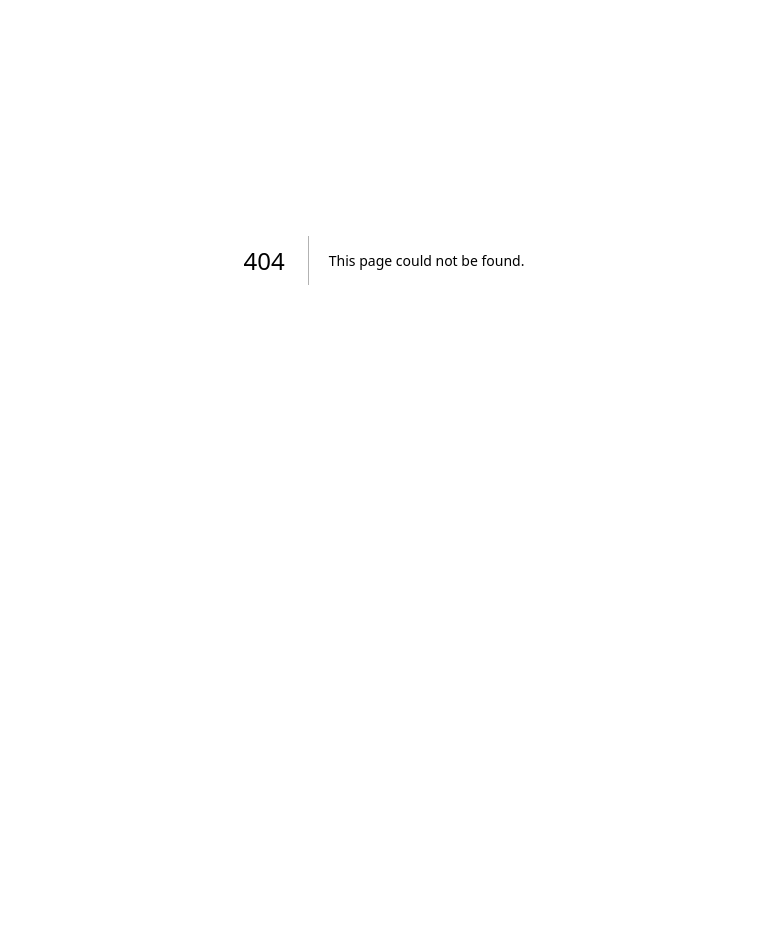
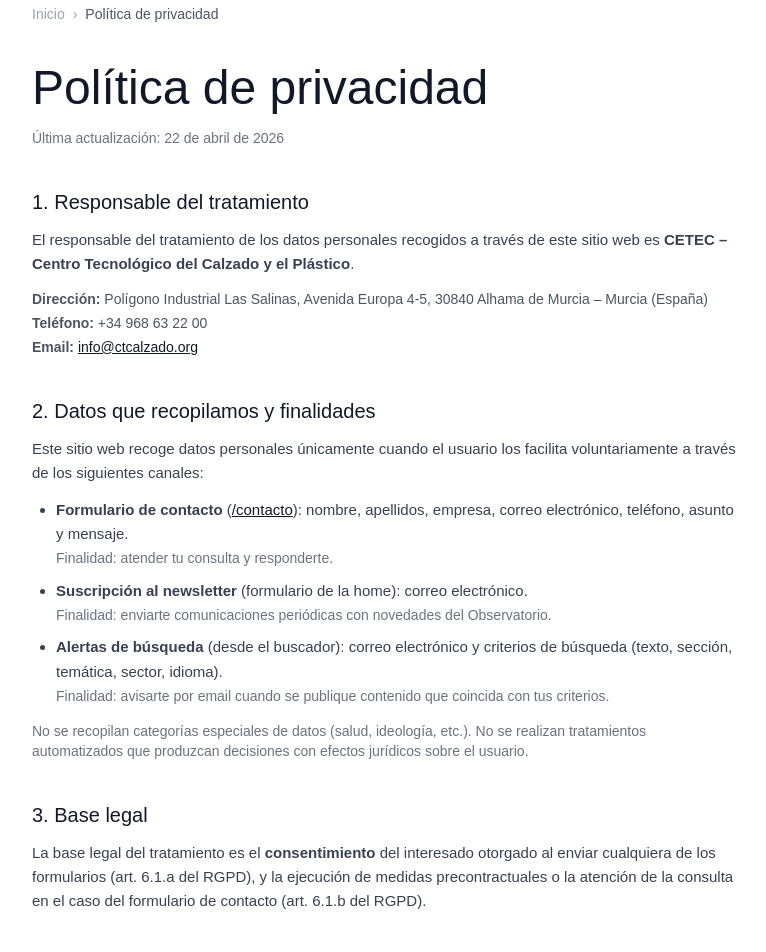
Before and after one commit to franciscovalera-dot/cetec, a Next.js app: page /privacidad in a window 1280 px wide. Before the commit this address had no page. Shown: the part 140-1092 px from the top of the page, without its empty margins (256-1022 px from the left). Before the commit the page ends 800 px from the top, so only its background shows below. Built offline with nearby package versions, Linux system fonts and the light colour scheme; a web font is replaced by a local one.

Commit message:
Politicas de Privacidad
Falta revisar

```diff
--- /dev/null
+++ b/app/(site)/privacidad/page.tsx
@@ -0,0 +1,186 @@
+/**
+ * Página de Política de Privacidad
+ *
+ * AVISO IMPORTANTE: Este texto es una PLANTILLA base redactada según
+ * la estructura habitual del RGPD (UE) 2016/679 y la LOPDGDD (España).
+ * Revísalo con un asesor legal antes de publicarlo en producción para
+ * asegurar que se ajusta a la realidad del tratamiento de datos de CETEC.
+ */
+import type { Metadata } from 'next'
+import Link from 'next/link'
+
+export const metadata: Metadata = {
+  title: 'Política de privacidad',
+  description:
+    'Política de privacidad del Observatorio Tecnológico CETEC — información sobre el tratamiento de tus datos personales.',
+}
+
+export default function PoliticaPrivacidadPage() {
+  return (
+    <div className="max-w-3xl mx-auto px-4 sm:px-6 lg:px-8 py-12 lg:py-16">
+      {/* Breadcrumb */}
+      <nav className="flex items-center gap-2 text-sm text-gray-400 mb-10">
+        <Link href="/" className="hover:text-gray-600 transition-colors">Inicio</Link>
+        <span>›</span>
+        <span className="text-gray-600">Política de privacidad</span>
+      </nav>
+
+      <header className="mb-10">
+        <h1 className="text-4xl md:text-5xl text-gray-900 leading-tight mb-4">
+          Política de privacidad
+        </h1>
+        <p className="text-sm text-gray-500">
+          Última actualización: 22 de abril de 2026
+        </p>
+      </header>
+
+      <div className="space-y-10 text-gray-700 leading-relaxed text-[15px]">
+
+        <section>
+          <h2 className="text-xl text-gray-900 mb-3">1. Responsable del tratamiento</h2>
+          <p>
+            El responsable del tratamiento de los datos personales recogidos a través de este sitio
+            web es <strong>CETEC – Centro Tecnológico del Calzado y el Plástico</strong>.
+          </p>
+          <ul className="mt-3 space-y-1 text-sm text-gray-600">
+            <li><strong>Dirección:</strong> Polígono Industrial Las Salinas, Avenida Europa 4-5, 30840 Alhama de Murcia – Murcia (España)</li>
+            <li><strong>Teléfono:</strong> +34 968 63 22 00</li>
+            <li><strong>Email:</strong> <a href="mailto:info@ctcalzado.org" className="text-gray-900 underline hover:text-orange-600">info@ctcalzado.org</a></li>
+          </ul>
+        </section>
+
+        <section>
+          <h2 className="text-xl text-gray-900 mb-3">2. Datos que recopilamos y finalidades</h2>
+          <p className="mb-3">
+            Este sitio web recoge datos personales únicamente cuando el usuario los facilita
+            voluntariamente a través de los siguientes canales:
+          </p>
+          <ul className="list-disc pl-6 space-y-2">
+            <li>
+              <strong>Formulario de contacto</strong> (<Link href="/contacto" className="text-gray-900 underline hover:text-orange-600">/contacto</Link>):
+              nombre, apellidos, empresa, correo electrónico, teléfono, asunto y mensaje.
+              <br />
+              <span className="text-sm text-gray-500">Finalidad: atender tu consulta y responderte.</span>
+            </li>
+            <li>
+              <strong>Suscripción al newsletter</strong> (formulario de la home): correo electrónico.
+              <br />
+              <span className="text-sm text-gray-500">Finalidad: enviarte comunicaciones periódicas con novedades del Observatorio.</span>
+            </li>
+            <li>
+              <strong>Alertas de búsqueda</strong> (desde el buscador): correo electrónico y
+              criterios de búsqueda (texto, sección, temática, sector, idioma).
+              <br />
+              <span className="text-sm text-gray-500">Finalidad: avisarte por email cuando se publique contenido que coincida con tus criterios.</span>
+            </li>
+          </ul>
+          <p className="mt-3 text-sm text-gray-500">
+            No se recopilan categorías especiales de datos (salud, ideología, etc.). No se realizan
+            tratamientos automatizados que produzcan decisiones con efectos jurídicos sobre el usuario.
+          </p>
+        </section>
+
+        <section>
+          <h2 className="text-xl text-gray-900 mb-3">3. Base legal</h2>
+          <p>
+            La base legal del tratamiento es el <strong>consentimiento</strong> del interesado otorgado
+            al enviar cualquiera de los formularios (art. 6.1.a del RGPD), y la ejecución de medidas
+            precontractuales o la atención de la consulta en el caso del formulario de contacto
+            (art. 6.1.b del RGPD).
+          </p>
+        </section>
+
+        <section>
+          <h2 className="text-xl text-gray-900 mb-3">4. Plazo de conservación</h2>
+          <p>
+            Los datos se conservarán durante el tiempo necesario para cumplir la finalidad para la
+            que fueron recabados y, en su caso, durante los plazos exigidos por la legislación
+            aplicable. El usuario puede solicitar la baja en cualquier momento (ver sección 7).
+          </p>
+        </section>
+
+        <section>
+          <h2 className="text-xl text-gray-900 mb-3">5. Destinatarios y encargados de tratamiento</h2>
+          <p className="mb-3">
+            No se cederán datos a terceros salvo obligación legal. Para el funcionamiento técnico del
+            sitio web, los datos pueden ser tratados por los siguientes <strong>encargados del
+            tratamiento</strong>, con los que existen contratos conformes al art. 28 del RGPD:
+          </p>
+          <ul className="list-disc pl-6 space-y-2">
+            <li>
+              <strong>Sanity.io</strong> (contenido y almacenamiento de formularios) — servidor
+              ubicado en la UE / EE. UU. bajo el marco de transferencias internacionales adecuadas.
+            </li>
+            <li>
+              <strong>Google reCAPTCHA</strong> (verificación anti-bot en los formularios): al enviar
+              un formulario se remiten a Google datos técnicos (IP, información del navegador, cookies
+              de Google) para determinar si se trata de un humano. Más información en la{' '}
+              <a href="https://policies.google.com/privacy" target="_blank" rel="noopener noreferrer" className="text-gray-900 underline hover:text-orange-600">
+                política de privacidad de Google
+              </a>.
+            </li>
+          </ul>
+        </section>
+
+        <section>
+          <h2 className="text-xl text-gray-900 mb-3">6. Seguridad</h2>
+          <p>
+            Se aplican medidas técnicas y organizativas apropiadas para proteger los datos
+            personales frente a accesos no autorizados, pérdida, alteración o divulgación. Las
+            comunicaciones con el sitio se realizan mediante HTTPS.
+          </p>
+        </section>
+
+        <section>
+          <h2 className="text-xl text-gray-900 mb-3">7. Derechos del usuario</h2>
+          <p className="mb-3">
+            En cualquier momento puedes ejercer los siguientes derechos sobre tus datos personales:
+          </p>
+          <ul className="list-disc pl-6 space-y-1">
+            <li><strong>Acceso</strong>: conocer qué datos tratamos sobre ti.</li>
+            <li><strong>Rectificación</strong>: corregir datos inexactos o incompletos.</li>
+            <li><strong>Supresión</strong> (derecho al olvido): solicitar su eliminación.</li>
+            <li><strong>Limitación</strong> del tratamiento en los casos previstos por la ley.</li>
+            <li><strong>Oposición</strong> al tratamiento.</li>
+            <li><strong>Portabilidad</strong> de los datos a otro responsable.</li>
+            <li><strong>Revocar el consentimiento</strong> en cualquier momento, sin efectos retroactivos.</li>
+          </ul>
+          <p className="mt-3">
+            Puedes ejercer estos derechos enviando un correo a{' '}
+            <a href="mailto:info@ctcalzado.org" className="text-gray-900 underline hover:text-orange-600">
+              info@ctcalzado.org
+            </a>{' '}
+            indicando el derecho que deseas ejercer y adjuntando copia de un documento acreditativo
+            de tu identidad.
+          </p>
+          <p className="mt-3">
+            Asimismo, tienes derecho a presentar una reclamación ante la{' '}
+            <a href="https://www.aepd.es" target="_blank" rel="noopener noreferrer" className="text-gray-900 underline hover:text-orange-600">
+              Agencia Española de Protección de Datos (AEPD)
+            </a>{' '}
+            si consideras que el tratamiento de tus datos personales no es conforme a la normativa.
+          </p>
+        </section>
+
+        <section>
+          <h2 className="text-xl text-gray-900 mb-3">8. Cookies</h2>
+          <p>
+            Este sitio web puede utilizar cookies técnicas necesarias para su funcionamiento, así
+            como cookies de terceros (Google reCAPTCHA) cuando el usuario interactúa con los
+            formularios. Para más detalle, consulta en su caso la política de cookies específica.
+          </p>
+        </section>
+
+        <section>
+          <h2 className="text-xl text-gray-900 mb-3">9. Modificaciones</h2>
+          <p>
+            Esta política podrá ser actualizada para adaptarse a cambios legislativos o de los
+            servicios ofrecidos. La versión vigente será siempre la publicada en esta página, con
+            indicación de la fecha de última actualización al inicio del documento.
+          </p>
+        </section>
+
+      </div>
+    </div>
+  )
+}
--- a/components/Footer.tsx
+++ b/components/Footer.tsx
@@ -30,7 +30,7 @@ const columns = [
     title: 'CETEC',
     links: [
       { href: '#', label: 'Web de CETEC' },
-      { href: '#', label: 'Política de privacidad' },
+      { href: '/privacidad', label: 'Política de privacidad' },
       { href: '#', label: 'Servicios tecnológicos' },
       { href: '/contacto', label: 'Contacto' },
     ],
```
